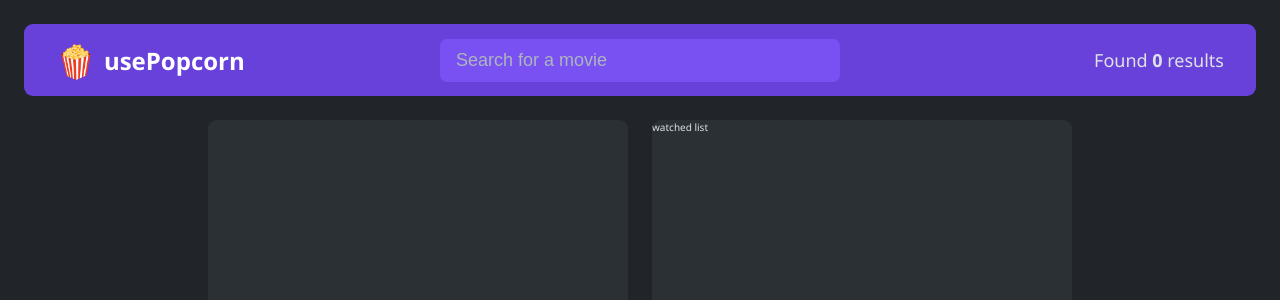
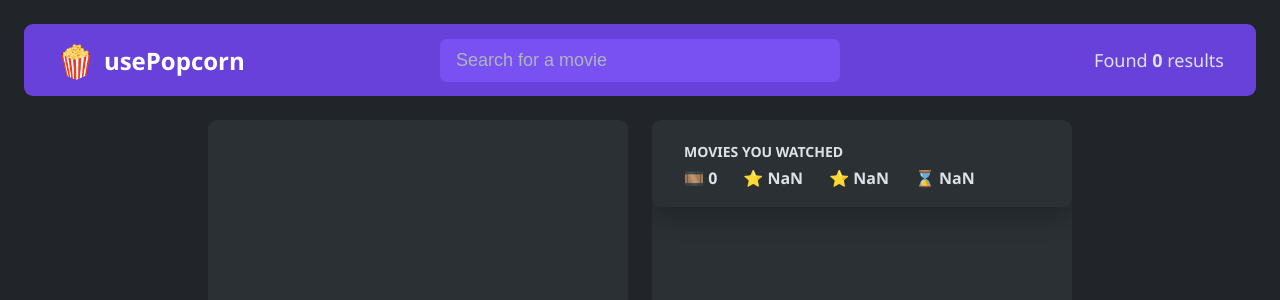
Before and after one commit to madhupramod/react-excercises, a React (Create React App) app in the folder usepopcorn/: page / in a window 1280 px wide. Shown: the top 300 px of the page. Built offline with nearby package versions, Linux system fonts and the light colour scheme.

Commit message:
Add functionality to add and remove from watched movie list

```diff
--- a/usepopcorn/src/components/App.js
+++ b/usepopcorn/src/components/App.js
@@ -10,28 +10,6 @@ import WatchedMovieBox from "./watchedMovieBox/WatchedMovieBox";
 import "./App.css";
 import MovieDetail from "./movielist/movie-detail/MovieDetail";
 
-const tempWatchedData = [
-  {
-    imdbID: "tt1375666",
-    Title: "Inception",
-    Year: "2010",
-    Poster:
-      "https://m.media-amazon.com/images/M/MV5BMjAxMzY3NjcxNF5BMl5BanBnXkFtZTcwNTI5OTM0Mw@@._V1_SX300.jpg",
-    runtime: 148,
-    imdbRating: 8.8,
-    userRating: 10,
-  },
-  {
-    imdbID: "tt0088763",
-    Title: "Back to the Future",
-    Year: "1985",
-    Poster:
-      "https://m.media-amazon.com/images/M/MV5BZmU0M2Y1OGUtZjIxNi00ZjBkLTg1MjgtOWIyNThiZWIwYjRiXkEyXkFqcGdeQXVyMTQxNzMzNDI@._V1_SX300.jpg",
-    runtime: 116,
-    imdbRating: 8.5,
-    userRating: 9,
-  },
-];
 const KEY = "<ADD YOUR API KEY>";
 const APP_URL = "https://www.omdbapi.com";
 const debounce = (func, delay = 1000) => {
@@ -48,7 +26,7 @@ const debounce = (func, delay = 1000) => {
 
 function App() {
   const [movieList, setMovieList] = useState([]);
-  const [watchedList, setWatchedList] = useState(tempWatchedData);
+  const [watchedList, setWatchedList] = useState([]);
   const [query, setQuery] = useState("");
   const [isLoading, setIsloading] = useState(false);
   const [errorMsg, setErrorMsg] = useState("");
@@ -95,6 +73,17 @@ function App() {
     setSelectedMovie("");
   }
 
+  function handleAddMovie(movie) {
+    setWatchedList((prevList) => [...prevList, movie]);
+  }
+
+  function handleonDeleteWatched(id) {
+    console.log(id);
+    setWatchedList((prevList) =>
+      prevList.filter((movie) => movie.imdbID !== id)
+    );
+  }
+
   return (
     <>
       <Header>
@@ -118,9 +107,14 @@ function App() {
             <MovieDetail
               selectedMovieId={selectedMovie.imdbID}
               onMovieClose={handleMovieDetailClose}
+              watchedList={watchedList}
+              onAddMovie={handleAddMovie}
             />
           ) : (
-            <WatchedMovieBox />
+            <WatchedMovieBox
+              watchedList={watchedList}
+              ondeleteWatched={handleonDeleteWatched}
+            />
           )}
         </div>
       </main>
--- a/usepopcorn/src/components/movielist/movie-detail/MovieDetail.jsx
+++ b/usepopcorn/src/components/movielist/movie-detail/MovieDetail.jsx
@@ -6,10 +6,19 @@ import StarRating from "../../starRating/StarRating";
 
 const KEY = "<ADD YOUR API KEY>";
 const APP_URL = "https://www.omdbapi.com";
-function MovieDetail({ selectedMovieId, onMovieClose }) {
+function MovieDetail({
+  selectedMovieId,
+  onMovieClose,
+  watchedList,
+  onAddMovie,
+}) {
   const [isLoading, setIsLoading] = useState(false);
   const [errorMsg, setErrorMsg] = useState("");
   const [movie, setMovie] = useState("");
+
+  const watchedMovie = watchedList.find(
+    (movie) => movie.imdbID === selectedMovieId
+  );
   const [userRating, setUserRating] = useState(0);
 
   useEffect(() => {
@@ -48,6 +57,17 @@ function MovieDetail({ selectedMovieId, onMovieClose }) {
     Director: director,
     Genre: genre,
   } = movie;
+
+  function handleAddMovie() {
+    const newMovie = {
+      ...movie,
+      Runtime: Number(runtime.split(" ").at(0)),
+      imdbRating: Number(imdbRating),
+      userRating: userRating,
+    };
+    onAddMovie(newMovie);
+    onMovieClose();
+  }
   return (
     <div className="movie-details">
       {isLoading && <Loading />}
@@ -74,9 +94,21 @@ function MovieDetail({ selectedMovieId, onMovieClose }) {
           </header>
           <section>
             <div className="rating">
-              <StarRating maxStars={10} size={24} onSetRating={setUserRating} />
-              {userRating > 0 && (
-                <button className="btn-add">Add to list</button>
+              {watchedMovie ? (
+                <>You rated this movie {watchedMovie.userRating} ⭐</>
+              ) : (
+                <>
+                  <StarRating
+                    maxStars={10}
+                    size={24}
+                    onSetRating={setUserRating}
+                  />
+                  {userRating > 0 && (
+                    <button className="btn-add" onClick={handleAddMovie}>
+                      Add to list
+                    </button>
+                  )}
+                </>
               )}
             </div>
             <p>
--- a/usepopcorn/src/components/watchedMovieBox/WatchedMovieBox.jsx
+++ b/usepopcorn/src/components/watchedMovieBox/WatchedMovieBox.jsx
@@ -1,7 +1,17 @@
 import React from "react";
 import "./watchedMovieBox.css";
-function WatchedMovieBox() {
-  return <div>watched list</div>;
+import WatchedMovieList from "./watchedMovieList/WatchedMovieList";
+import WatchedMovieSummary from "./watchedMovieSummary/WatchedMovieSummary";
+function WatchedMovieBox({ watchedList, ondeleteWatched }) {
+  return (
+    <div>
+      <WatchedMovieSummary watchedList={watchedList} />
+      <WatchedMovieList
+        watchedList={watchedList}
+        ondeleteWatched={ondeleteWatched}
+      />
+    </div>
+  );
 }
 
 export default WatchedMovieBox;
--- /dev/null
+++ b/usepopcorn/src/components/watchedMovieBox/watchedMovieList/WatchedMovieList.css
@@ -0,0 +1,6 @@
+.watched-list {
+  list-style: none;
+  padding: 0.8rem 0;
+  overflow: auto;
+  position: relative;
+}
--- /dev/null
+++ b/usepopcorn/src/components/watchedMovieBox/watchedMovieList/WatchedMovieList.jsx
@@ -0,0 +1,19 @@
+import React from "react";
+import "./WatchedMovieList.css";
+import WatchedMovie from "./watchedMovie/WatchedMovie";
+
+function WatchedMovieList({ watchedList, ondeleteWatched }) {
+  return (
+    <ul className="watched-list">
+      {watchedList.map((watchedMovie) => (
+        <WatchedMovie
+          key={watchedMovie.imdbID}
+          watchedMovie={watchedMovie}
+          ondeleteWatched={ondeleteWatched}
+        />
+      ))}
+    </ul>
+  );
+}
+
+export default WatchedMovieList;
--- /dev/null
+++ b/usepopcorn/src/components/watchedMovieBox/watchedMovieList/watchedMovie/WatchedMovie.css
@@ -0,0 +1,41 @@
+.watched-item {
+  display: grid;
+  grid-template-columns: 4rem 1fr;
+  grid-template-rows: auto auto;
+  cursor: pointer;
+  transition: all 0.3s;
+  column-gap: 2.4rem;
+  font-size: 1.6rem;
+  align-items: center;
+  padding: 1.6rem 3.2rem;
+  border-bottom: 1px solid var(--color-background-100);
+}
+
+.watched-item:hover {
+  background-color: var(--color-background-100);
+}
+
+.watched-item img {
+  width: 100%;
+  grid-row: 1/-1;
+}
+
+.watched-info {
+  display: flex;
+  align-items: center;
+  gap: 2.4rem;
+}
+
+.btn-delete {
+  position: absolute;
+  right: 2.4rem;
+  height: 1.8rem;
+  border-radius: 50%;
+  border: none;
+  background-color: var(--color-red);
+  font-size: 0.9rem;
+  font-weight: bold;
+  cursor: pointer;
+  transition: all 0.2s;
+  aspect-ratio: 1;
+}
--- /dev/null
+++ b/usepopcorn/src/components/watchedMovieBox/watchedMovieList/watchedMovie/WatchedMovie.jsx
@@ -0,0 +1,25 @@
+import React from "react";
+import "./WatchedMovie.css";
+
+function WatchedMovie({ watchedMovie, ondeleteWatched }) {
+  return (
+    <li className="watched-item">
+      <img src={watchedMovie.Poster} alt="" />
+      <h3>{watchedMovie.Title}</h3>
+      <div className="watched-info">
+        <span>⭐ {watchedMovie.imdbRating}</span>
+        <span>🌟 {watchedMovie.userRating}</span>
+        <span>⌛ {watchedMovie.Runtime}</span>
+
+        <button
+          className="btn-delete"
+          onClick={() => ondeleteWatched(watchedMovie.imdbID)}
+        >
+          X
+        </button>
+      </div>
+    </li>
+  );
+}
+
+export default WatchedMovie;
--- /dev/null
+++ b/usepopcorn/src/components/watchedMovieBox/watchedMovieSummary/WatchedMovieSummary.css
@@ -0,0 +1,25 @@
+.watched-summary {
+  padding: 2.2rem 3.2rem 1.8rem 3.2rem;
+  border-radius: 0.9rem;
+  background-color: var(--color-backgroung-100);
+  box-shadow: 0 1.2rem 2.4rem rgba(0, 0, 0, 0.2);
+}
+
+.watched-summary h2 {
+  text-transform: uppercase;
+  font-size: 1.4rem;
+  margin-bottom: 0.6rem;
+}
+
+.summary-stats {
+  display: flex;
+  align-items: center;
+  gap: 2.6rem;
+  font-size: 1.6rem;
+  font-weight: 600;
+}
+.summary-stat {
+  display: flex;
+  align-items: center;
+  gap: 0.8rem;
+}
--- /dev/null
+++ b/usepopcorn/src/components/watchedMovieBox/watchedMovieSummary/WatchedMovieSummary.jsx
@@ -0,0 +1,29 @@
+import React from "react";
+import "./WatchedMovieSummary.css";
+
+function WatchedMovieSummary({ watchedList }) {
+  const watchedMovieLength = watchedList.length;
+  const averageRating =
+    watchedList.reduce((acc, i) => acc + i.userRating, 0) / watchedMovieLength;
+
+  const averageRuntime =
+    watchedList.reduce((acc, i) => acc + i.Runtime, 0) / watchedMovieLength;
+
+  const averageImdbRating =
+    watchedList.reduce((acc, i) => acc + i.imdbRating, 0) / watchedMovieLength;
+
+  // const averageRuntime=watchedList.reduce((acc,i)=>acc+)
+  return (
+    <div className="watched-summary">
+      <h2>Movies you watched</h2>
+      <div className="summary-stats">
+        <span className="summary-stat">🎞️ {watchedMovieLength}</span>
+        <span className="summary-stat">⭐ {averageImdbRating}</span>
+        <span className="summary-stat">⭐ {averageRating}</span>
+        <span className="summary-stat">⌛ {averageRuntime}</span>
+      </div>
+    </div>
+  );
+}
+
+export default WatchedMovieSummary;
```
